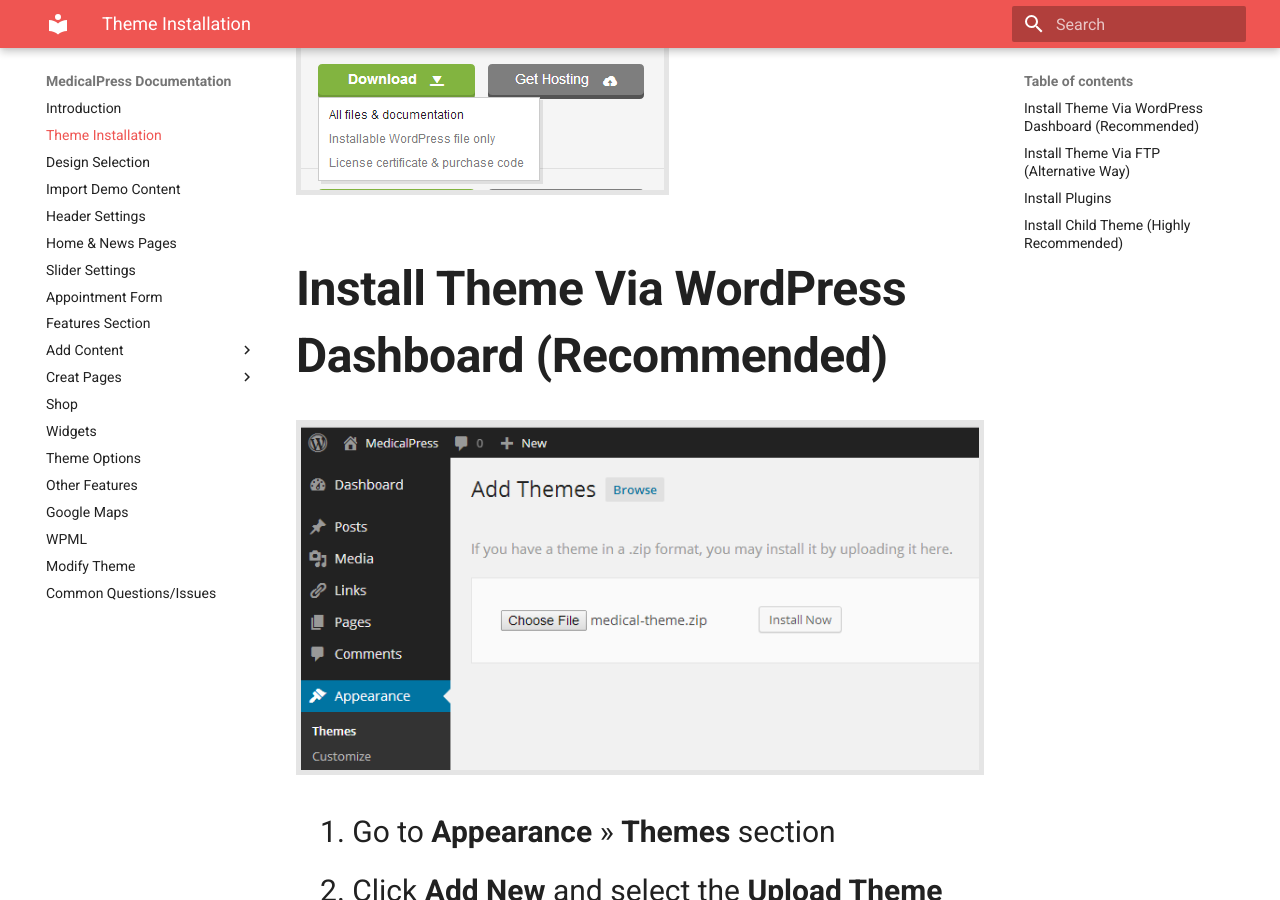
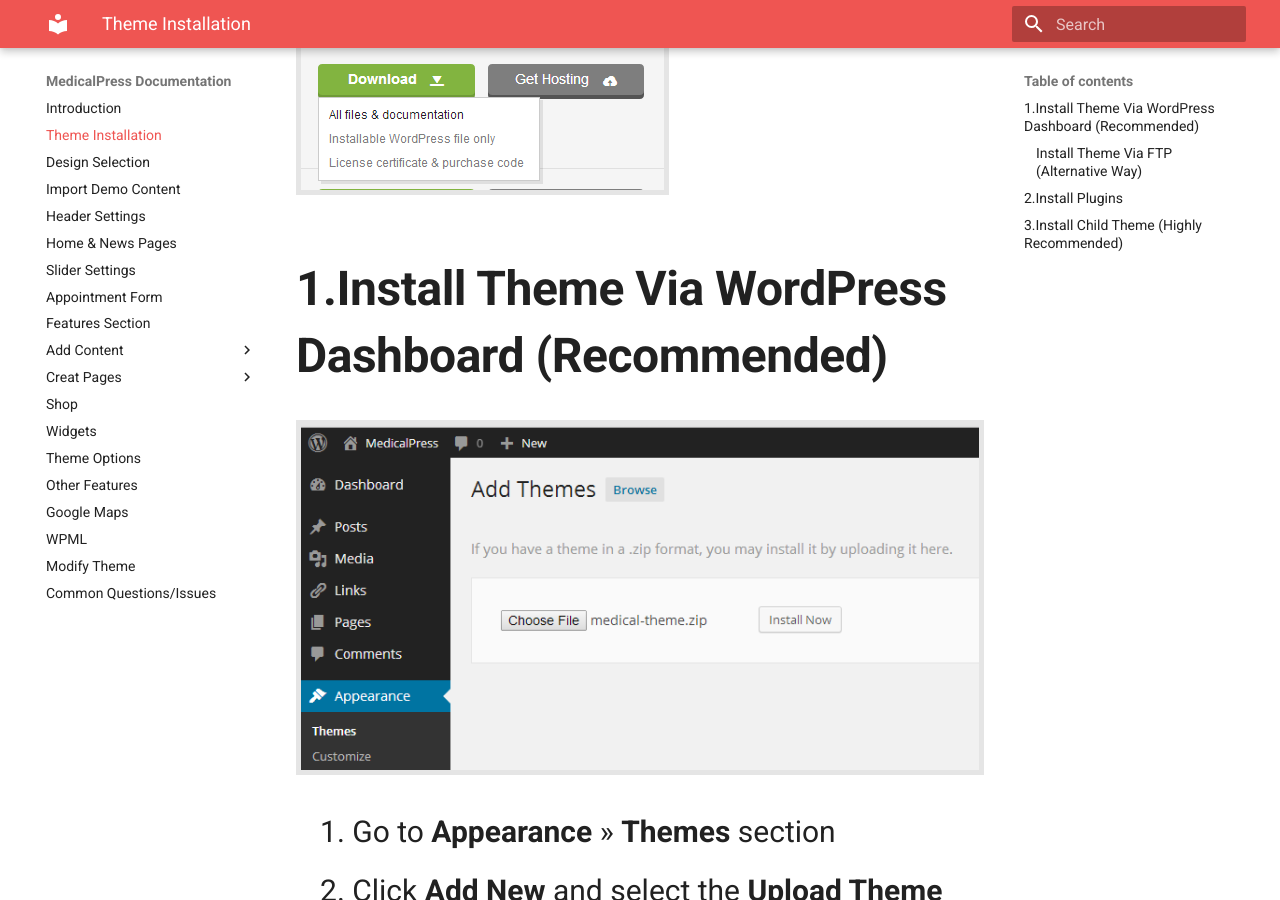
Before and after one commit to InspiryThemes/medicalpress-doc, an MkDocs documentation site: the page built from docs/theme-installation.md, in a window 1280 px wide and 900 px high, scrolled down 756 px. Built offline with MkDocs 1.6.1 and Material for MkDocs 9.7.7, drawn with Linux system fonts in a browser that asks for light colours; old or Windows-style settings are respelled for this version of MkDocs; some of the changed text lies outside the part shown.

Commit message:
improved install theme page

```diff
--- a/docs/theme-installation.md
+++ b/docs/theme-installation.md
@@ -5,7 +5,7 @@
 
 ![Download Package](images/all-files.png)
 
-## Install Theme Via WordPress Dashboard (Recommended)
+## 1.Install Theme Via WordPress Dashboard (Recommended)
 
 ![Theme Install](images/install/1.png)
 
@@ -17,14 +17,14 @@
 !!! info "Info"
     if you face any problem during upload through dashboard, please upload the theme using FTP as guided below.
 
-## Install Theme Via FTP (Alternative Way)
+### Install Theme Via FTP (Alternative Way)
 
 1.  Access your hosting server using an ftp client like [FileZilla](https://filezilla-project.org/FileZilla)
 2.  Go to the **wp-content/themes** folder of your WordPress installation
 3.  Extract the **inspiry-medicalpress.zip** file and put the **inspiry-medicalpress** folder in **wp-content/themes/** folder
 4.  Go to **WordPress Dashboard** &raquo; **Appearance** &raquo; **Themes** section to activate the theme
 
-## Install Plugins
+## 2.Install Plugins
 
 After you have installed and activated the theme, there'll be a list of **required** plugins at the top of the WordPress dashboard.
 
@@ -44,7 +44,7 @@
 
 ![Install Step 2](images/install/2-2.png)
 
-## Install Child Theme (Highly Recommended)
+## 3.Install Child Theme (Highly Recommended)
 
 It is better to use child theme as if you need to modify anything you modify in child theme only.
 This way you can easily update your parent theme whenever new update becomes available on themeforest.
```
